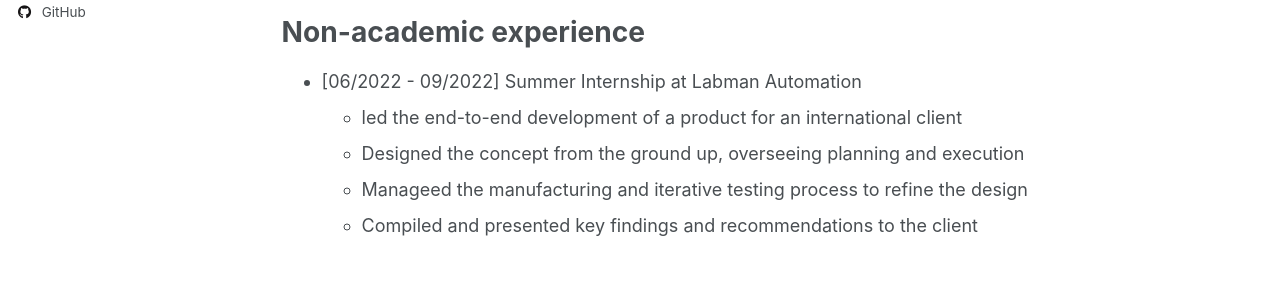
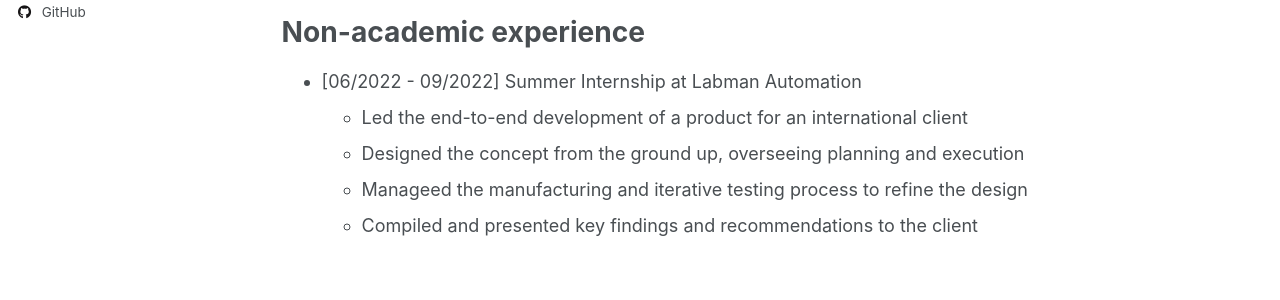
Before and after one commit to sladalley/sladalley.github.io, a Jekyll site: the page built from _pages/cv.md, in a window 1280 px wide and 1136 px high. Shown: the part 490-790 px from the top of the window. Built offline with Jekyll 4.4.1, drawn with Linux system fonts in a browser that asks for light colours; some web fonts are replaced.

Commit message:
Update cv.md

```diff
--- a/_pages/cv.md
+++ b/_pages/cv.md
@@ -21,7 +21,7 @@ Education
 Non-academic experience
 ======
 * [06/2022 - 09/2022] Summer Internship at Labman Automation
-  * led the end-to-end development of a product for an international client
+  * Led the end-to-end development of a product for an international client
   * Designed the concept from the ground up, overseeing planning and execution
   * Manageed the manufacturing and iterative testing process to refine the design
   * Compiled and presented key findings and recommendations to the client
```
